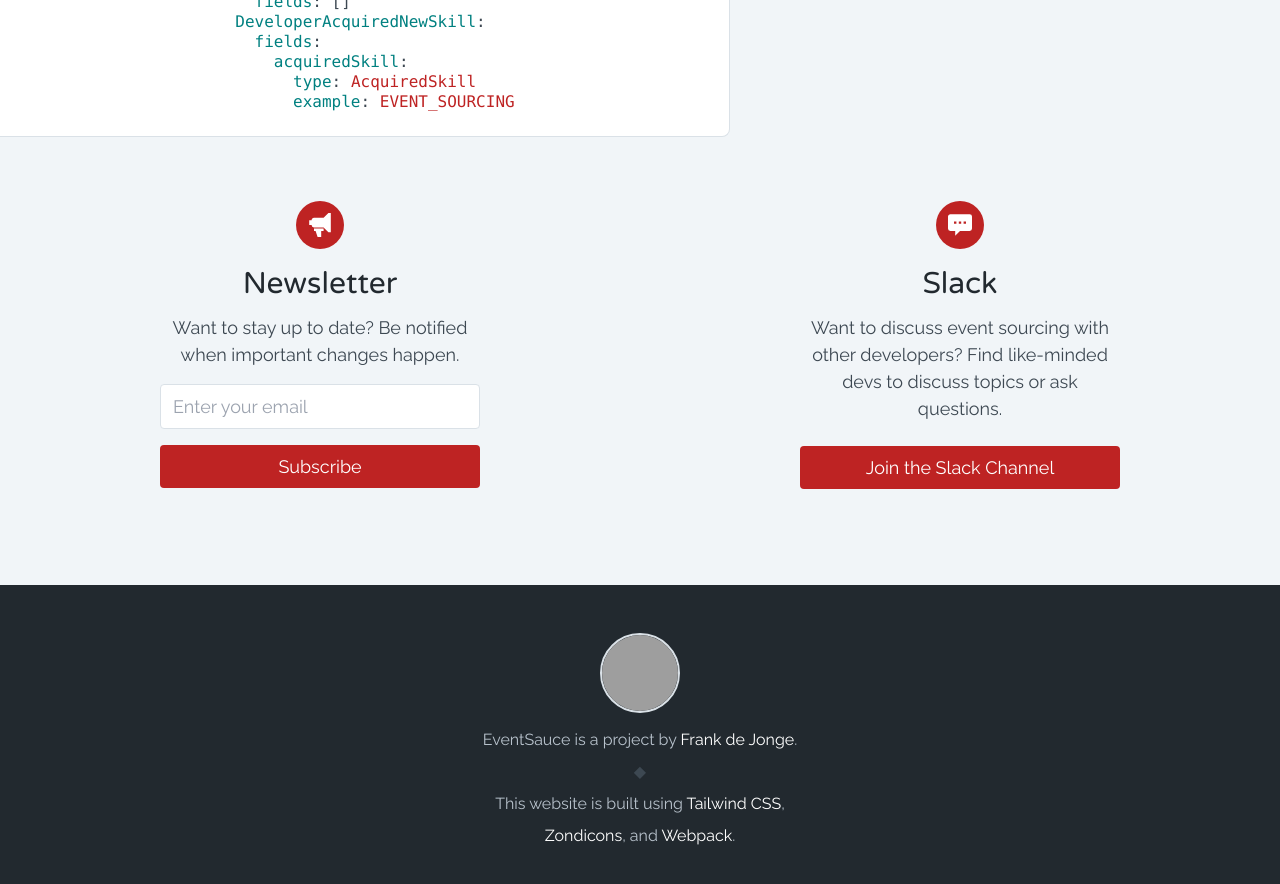
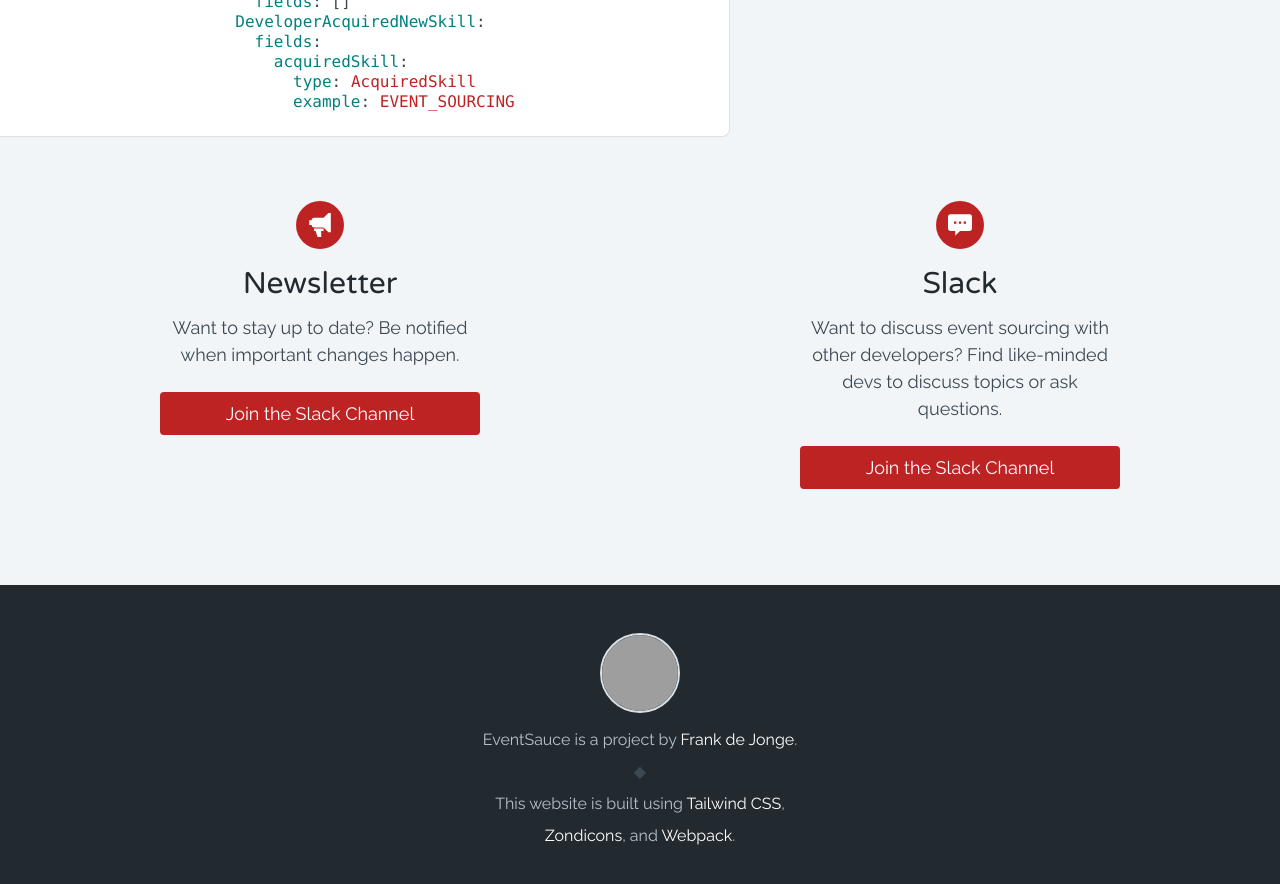
Before and after one commit to EventSaucePHP/EventSauce, a Jekyll site: the page built from docs/homepage.md, in a window 1280 px wide and 900 px high, scrolled down 2044 px. Shown: the top 884 px of the window. Built offline with Jekyll 4.4.1, drawn with Linux system fonts in a browser that asks for light colours.

Commit message:
Use link to singup form instead of using my own widget app.

```diff
--- a/docs/_layouts/leader.html
+++ b/docs/_layouts/leader.html
@@ -163,17 +163,16 @@ events:
     </div>
 </section>
 <section class="mt-10 mx-auto pt-0 w-full text-center md:text-left leading-normal md:flex flex-row content-center">
-        <form id="newsletter" method="post" action="https://widgets.eventsauce.io/signup/" class="max-w-xs mx-auto text-lg text-center flex-1 pb-10">
+        <div class="max-w-xs mx-auto text-lg text-center flex-1 pb-10">
             <span class="h-12 w-12 rounded-full bg-red inline-block mb-3 flex align-middle justify-center mx-auto">
                 <img src="/static/icons/announcement.svg" class="inline-block w-6" />
             </span>
             <h2 class="text-3xl text-black mb-2">
                 Newsletter
             </h2>
-            <label class="block">Want to stay up to date? Be notified when important changes happen.</label>
-            <input class="block w-full my-4 leading-normal px-3 py-2 rounded border border-grey-light" type="email" name="email" placeholder="Enter your email" />
-            <button type="submit" class="block w-full text-center rounded leading-normal p-2 bg-red text-white">Subscribe</button>
-        </form>
+            <p class="block">Want to stay up to date? Be notified when important changes happen.</p>
+            <a href="http://eepurl.com/dpCYT5" class="block w-full text-center rounded leading-normal p-2 mt-6 bg-red text-white">Join the Slack Channel</a>
+        </div>
         <div id="slack" class="max-w-xs mx-auto text-lg text-center flex-1 pb-14">
             <span class="h-12 w-12 rounded-full bg-red inline-block mb-3 flex align-middle justify-center mx-auto">
                 <img src="/static/icons/chat-bubble-dots.svg" class="inline-block w-6" />
```
